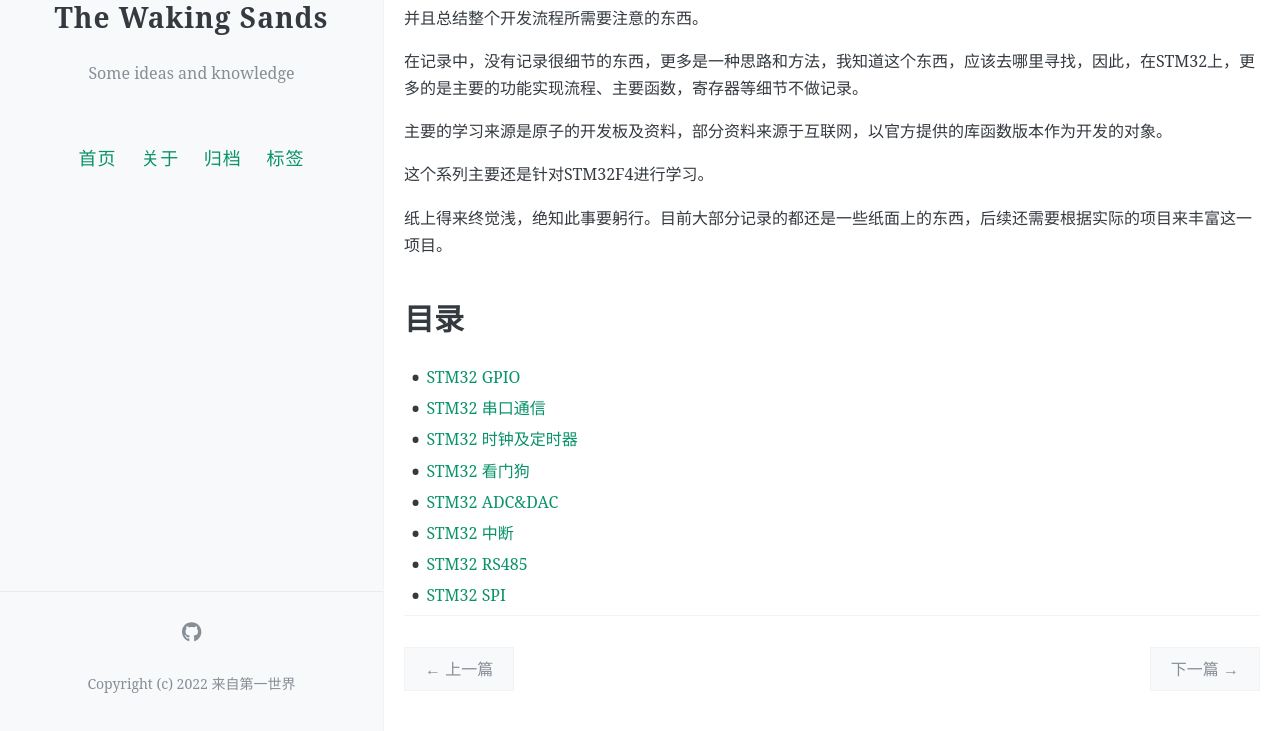
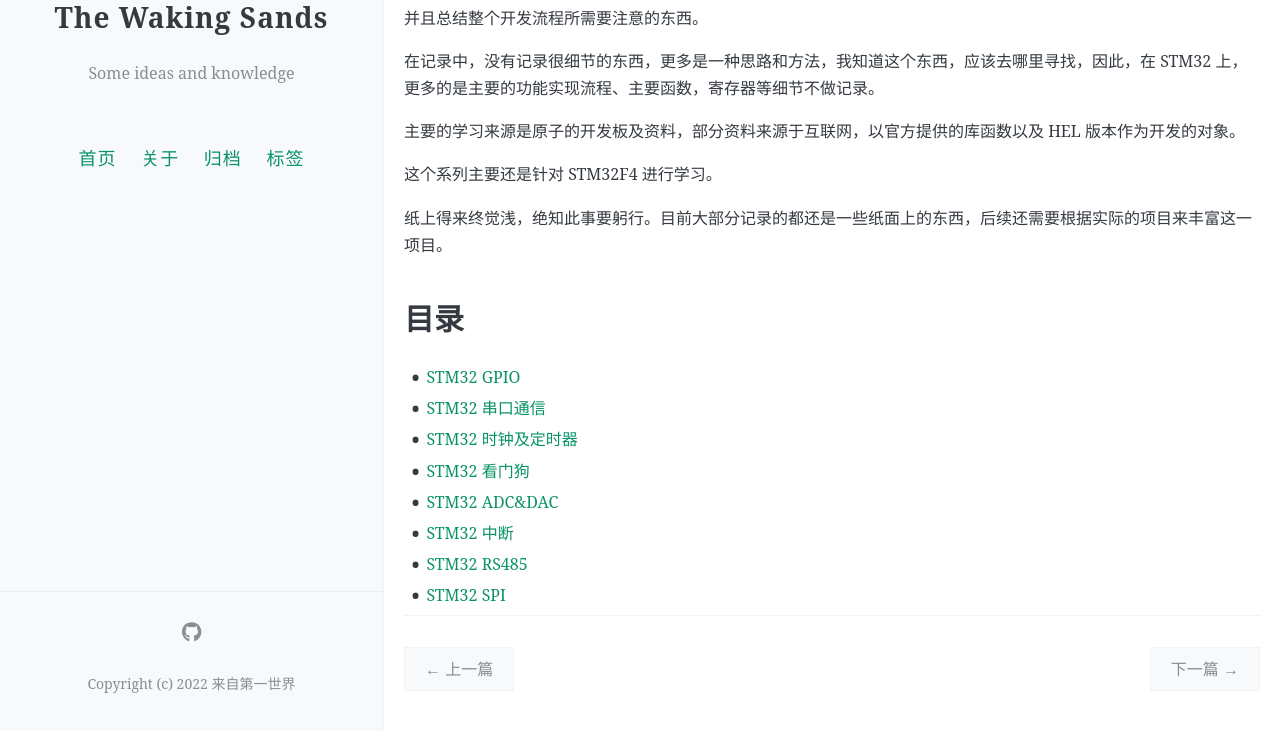
Before and after one commit to Balculus/Sand_Online, a Jekyll site: the page built from _posts/2022/2022-08-15-STM32-notes.md, in a window 1280 px wide and 1036 px high. Shown: the part 305-1036 px from the top of the window. Built offline with Jekyll 4.4.1, drawn with Linux system fonts in a browser that asks for light colours; comment, search, counter and statistics services are not loaded.

Commit message:
20221121

```diff
--- a/_posts/2022/2022-08-15-STM32-notes.md
+++ b/_posts/2022/2022-08-15-STM32-notes.md
@@ -12,11 +12,11 @@ STM32的笔记的一些说明。
 
 这类STM32笔记的记录主要动机来源于看了很多东西，但是没有条理的理顺下来，因此这个笔记用来记录整个学习过程，并且总结整个开发流程所需要注意的东西。
 
-在记录中，没有记录很细节的东西，更多是一种思路和方法，我知道这个东西，应该去哪里寻找，因此，在STM32上，更多的是主要的功能实现流程、主要函数，寄存器等细节不做记录。
+在记录中，没有记录很细节的东西，更多是一种思路和方法，我知道这个东西，应该去哪里寻找，因此，在 STM32 上，更多的是主要的功能实现流程、主要函数，寄存器等细节不做记录。
 
-主要的学习来源是原子的开发板及资料，部分资料来源于互联网，以官方提供的库函数版本作为开发的对象。
+主要的学习来源是原子的开发板及资料，部分资料来源于互联网，以官方提供的库函数以及 HEL 版本作为开发的对象。
 
-这个系列主要还是针对STM32F4进行学习。
+这个系列主要还是针对 STM32F4 进行学习。
 
 纸上得来终觉浅，绝知此事要躬行。目前大部分记录的都还是一些纸面上的东西，后续还需要根据实际的项目来丰富这一项目。
 
```
Also changed, not shown: _posts/2022/2022-08-15-STM32-GPIO.md (+73 -4 lines), _posts/2022/2022-11-21-STM32-HAL.md (added, +10 -0 lines).
